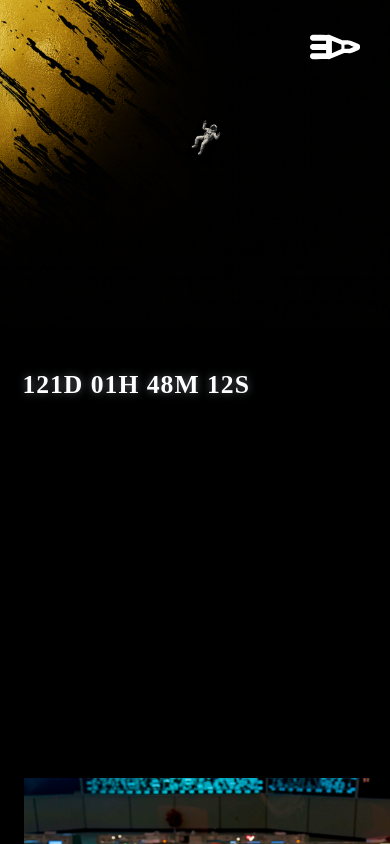
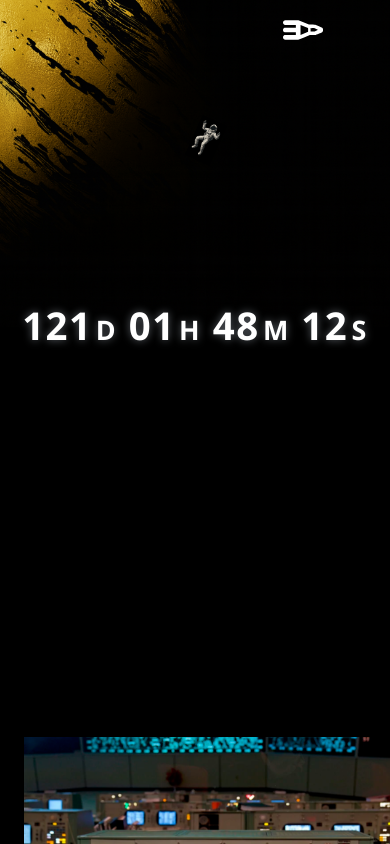
Before and after one commit to mogulermike/ProjectHailMary, a React (Vite) app: page / in a window 390 px wide. Shown: the top 844 px of the page. Built offline with nearby package versions, Linux system fonts and the light colour scheme.

Commit message:
mobile css fixes

```diff
--- a/src/index.css
+++ b/src/index.css
@@ -27,6 +27,8 @@ body {
   margin-bottom: 300px;
   padding: 1.2rem 2.5rem;
   border-radius: 0.4rem;
+  display: flex;
+  justify-content: center;
   /* background-color: #0b1f33; */
 }
 
@@ -38,6 +40,7 @@ body {
   color: #ffffff;
   text-shadow: 0 0 8px rgba(227, 240, 255, 0.4);
   white-space: nowrap;
+  font-family: 'Segoe UI', system-ui, -apple-system, Roboto, Arial, sans-serif;
 }
 
 .home-page {
@@ -136,15 +139,30 @@ body {
   text-decoration: underline;
 }
 
+.countdown-chunk {
+  display: inline-flex;
+  align-items: baseline;
+}
+
+.countdown-unit {
+  font-size: 0.7em; /* half size */
+  margin-left: 0.12em; /* tiny gap */
+  /* optional tweak:
+  position: relative;
+  top: -0.05em;
+  */
+}
+
 /* Mobile overrides come AFTER base styles */
 @media (max-width: 480px) {
   .countdown-text {
-    font-size: 1.6rem;
+    font-size: 2.4rem;
     letter-spacing: 0.04em;
   }
 
   .countdown-strip {
     padding: 0.8rem 1.4rem;
+    margin-top: 260px;
   }
 
   body {
@@ -155,8 +173,8 @@ body {
   }
 
   .app-header {
-    right: 30px;
-    top: 22px;
+    right: 67px;
+    top: 10px;
   }
 
   .nav-panel {
@@ -167,4 +185,24 @@ body {
   .nav-list a {
     font-size: 0.8rem; /* smaller link text */
   }
+
+  /* Icon is just the SVG, clickable */
+  .app-header-icon {
+    border: none;
+    background: transparent;
+    cursor: pointer;
+    display: inline-flex;
+    align-items: center;
+    justify-content: center;
+    padding: 0;
+  }
+
+  /* Base icon: white */
+  .app-header-icon img {
+    width: 40px;
+    height: 40px;
+    display: block;
+    filter: brightness(0) invert(1);
+    transition: filter 0.15s ease;
+  }
 }
--- a/src/pages/HomePage.jsx
+++ b/src/pages/HomePage.jsx
@@ -33,6 +33,15 @@ function pad2(value) {
   return value.toString().padStart(2, '0');
 }
 
+function Chunk({ value, unit }) {
+  return (
+    <span className='countdown-chunk'>
+      <span className='countdown-num'>{value}</span>
+      <span className='countdown-unit'>{unit}</span>
+    </span>
+  );
+}
+
 export default function HomePage() {
   const [t, setT] = useState(getTimeLeft);
 
@@ -41,17 +50,17 @@ export default function HomePage() {
     return () => clearInterval(id);
   }, []);
 
-  const content = `${pad2(t.days)}D ${pad2(t.hours)}H ${pad2(
-    t.minutes
-  )}M ${pad2(t.seconds)}S`;
-
   return (
     <div className='home-page'>
       <div className='countdown-strip'>
-        <h1 className='countdown-text'>{content}</h1>
+        <h1 className='countdown-text'>
+          <Chunk value={pad2(t.days)} unit='D' />{' '}
+          <Chunk value={pad2(t.hours)} unit='H' />{' '}
+          <Chunk value={pad2(t.minutes)} unit='M' />{' '}
+          <Chunk value={pad2(t.seconds)} unit='S' />
+        </h1>
       </div>
 
-      {/* New bench + SVG hover section */}
       <BenchScene />
     </div>
   );
```
